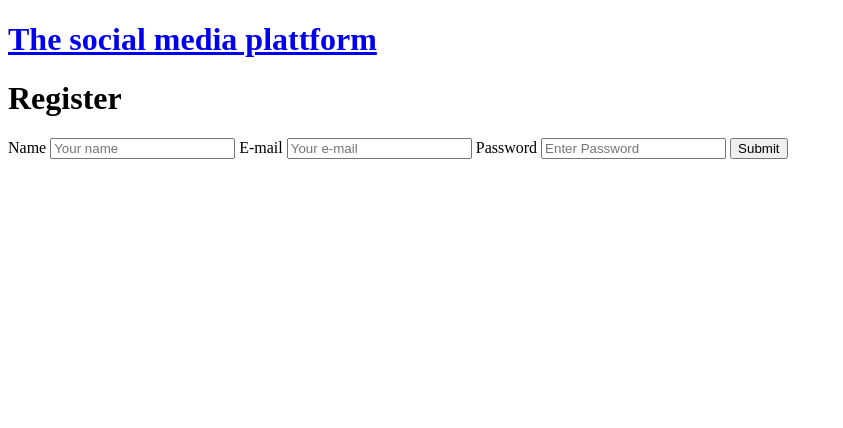
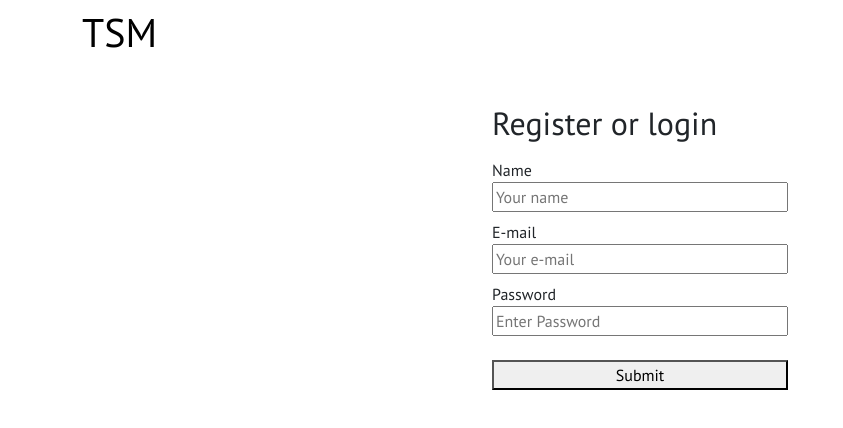
Before and after one commit to Havard52/Js2_course_assignment, a website: page index.html in a window 1280 px wide. Shown: the whole page, without its empty margins (0-843 px from the left). Drawn offline with nearby package versions, Linux system fonts and the light colour scheme; no server answers.

Commit message:
Styling 1

```diff
--- a/index.html
+++ b/index.html
@@ -3,27 +3,41 @@
 <head>
     <meta charset="UTF-8">
     <meta name="viewport" content="width=device-width, initial-scale=1.0">
-    <title>The social media plattform</title>
+    <title>TSM | HOME</title>
+    <link rel="preconnect" href="https://fonts.googleapis.com">
+    <link rel="preconnect" href="https://fonts.gstatic.com" crossorigin>
+    <link href="https://fonts.googleapis.com/css2?family=PT+Sans:ital,wght@0,400;0,700;1,400;1,700&display=swap" rel="stylesheet">
+    <link rel="stylesheet" href="node_modules/bootstrap/dist/css/bootstrap.min.css">
+    <script src="https://kit.fontawesome.com/d9245988cf.js" crossorigin="anonymous"></script>
+    <link rel="stylesheet" href="src/scss/styles.css">
 </head>
 <body>
-    <header>
-        <a href="index.html"><h1>The social media plattform</h1></a>
+    <header class="container mt-2">
+        <div class="coulumn">
+            <a href="index.html"><h1>TSM</h1></a>
+        </div>
     </header>
     <main>
-        <form action="">
-            <div class="registerLoginContatiner">
-              <h1>Register</h1>
-              <label for="name">Name</label>
-              <input type="text" placeholder="Your name" name="name" id="name" required>
-              <label for="email">E-mail</label>
-              <input type="text" placeholder="Your e-mail" name="email" id="email" required>
-              <label for="password">Password</label>
-              <input type="password" placeholder="Enter Password" name="password" id="password" required>
-              <button type="submit" class="submitBtn">Submit</button>
+        <section>
+
+        </section>
+        <section>
+        <form action="feed.html" class="container w-25">
+            <div class="column">
+              <h2 class="mt-5 mb-3">Register or login</h2>
+              <div class="d-flex flex-column">
+                <label for="name" >Name</label>
+                <input type="text" placeholder="Your name" name="name" id="name" required>
+                <label for="email" class="mt-2">E-mail</label>
+                <input type="text" placeholder="Your e-mail" name="email" id="email" required>
+                <label for="password" class="mt-2">Password</label>
+                <input type="password" placeholder="Enter Password" name="password" id="password" required>
+                <button type="submit" class="submitBtn mt-4">Submit</button>
+              </div>
             </div>
           </form>
+        </section>
     </main>
-
 </body>
 <script src="/scripts.js"></script>
 </html>
--- /dev/null
+++ b/src/scss/styles.scss
@@ -0,0 +1,8 @@
+p, h1, h2, a, form, button {
+    font-family:  "PT Sans", sans-serif;
+}
+
+a {
+    text-decoration: none;
+    color: black;
+}
```
Also changed, not shown: feed.html (added, +46 -0 lines), package.json (added, +20 -0 lines), src/scss/styles.css (added), styles/styles.css (added), 2 other files.
